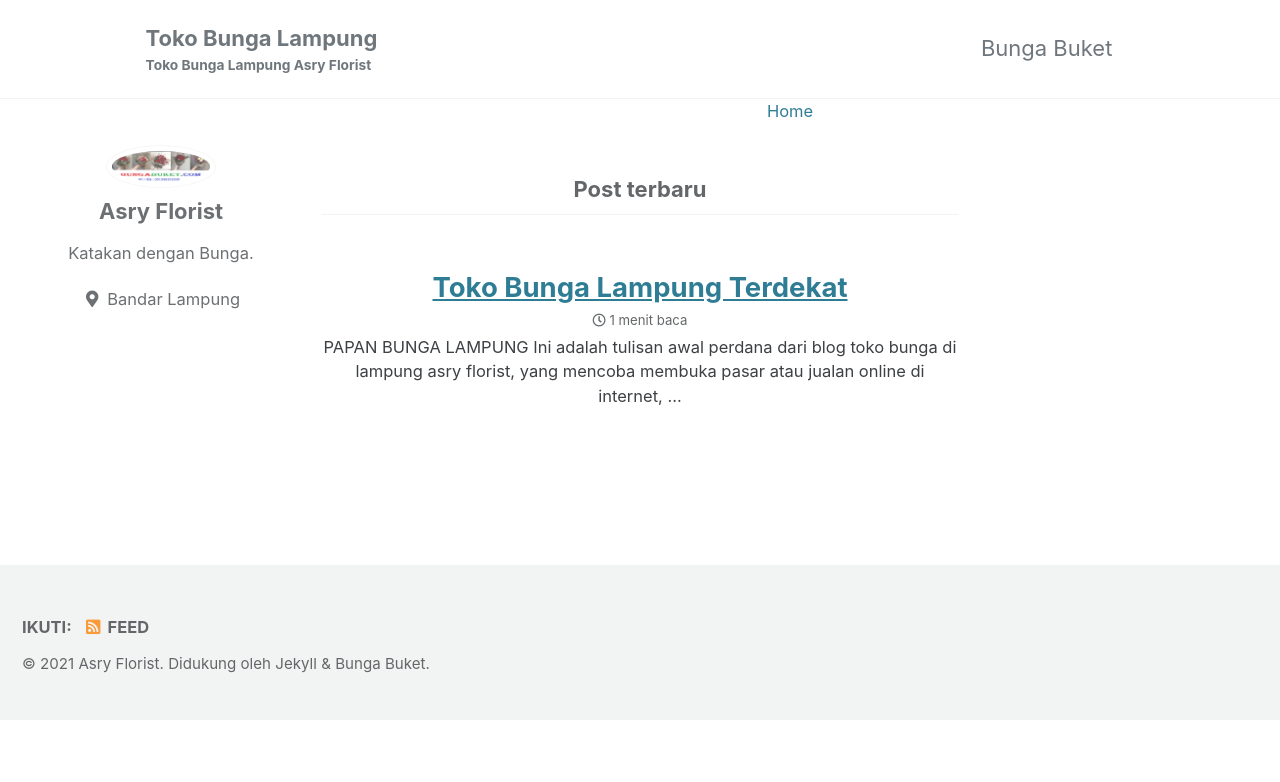
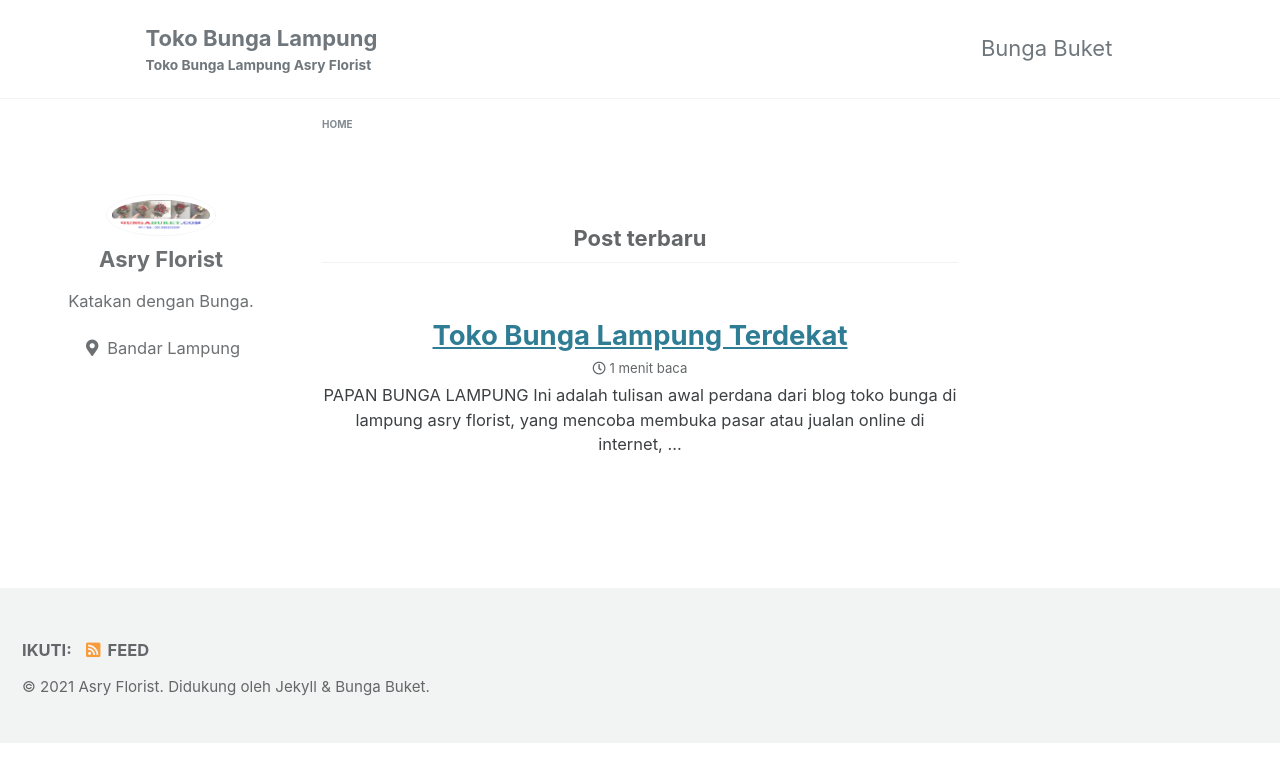
Before and after one commit to bungaasryflorist/tokobungalampung.github.io, a Jekyll site: the page built from index.html, in a window 1280 px wide. Shown: the top 782 px of the page. Built offline with Jekyll 4.4.1, drawn with Linux system fonts in a browser that asks for light colours; cached includes are drawn as plain includes; the list of posts is cut into pages by our own code.

Commit message:
Update _page.scss

```diff
--- a/_sass/minimal-mistakes/_page.scss
+++ b/_sass/minimal-mistakes/_page.scss
@@ -46,6 +46,59 @@
 }
 li {
     text-align: center;
+}
+
+nav.breadcrumbs {
+  width: 100%;
+  float: left;
+  text-transform: uppercase;
+  font-weight: 700;
+  line-height: 18px;
+  padding: 0;
+  margin: 0;
+  display: inline-block;
+  z-index: 0;
+}
+nav.breadcrumbs ol {
+   margin-left: 0;
+}
+nav.breadcrumbs ol li a {
+   color: #818a91;
+   &:hover {
+     color: #660000; /* Choose your color*/
+     text-decoration: none;
+   }
+}
+nav.breadcrumbs .breadcrumb {
+   font-size: 10px;
+   color: #818a91;
+   padding: 0.75rem 1rem;
+   margin-bottom: 1rem;
+   list-style: none;
+   border-radius: 0.25rem;
+}
+nav.breadcrumbs .breadcrumb::after {
+   content: "";
+   display: table;
+   clear: both;
+}
+nav.breadcrumbs .breadcrumb-item {
+   float: left;
+}
+nav.breadcrumbs .breadcrumb-item-hidden {
+   visibility: hidden;
+}
+nav.breadcrumbs .breadcrumb-item+.breadcrumb-item::before {
+   display: inline-block;
+   padding-right: 0.5rem;
+   padding-left: 0.5rem;
+   color: #818a91;
+   content: "/";
+}
+@media (max-width: 768px) {
+  nav.breadcrumbs {
+    visibility: hidden;
+  }
 }
 
 .page {
```
